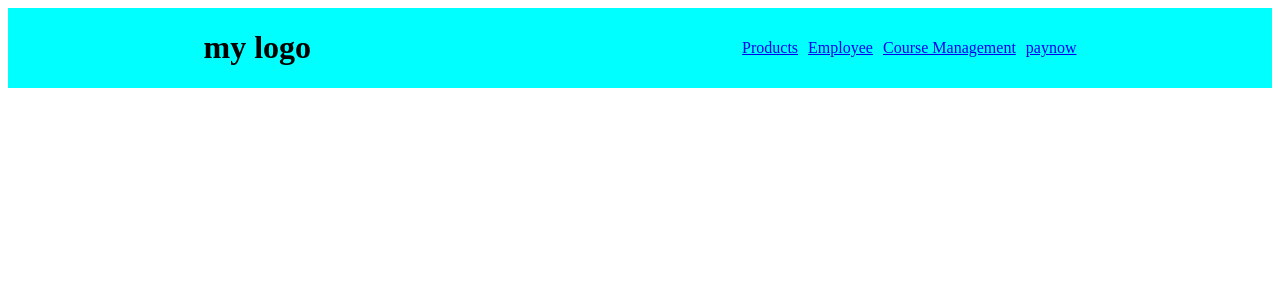
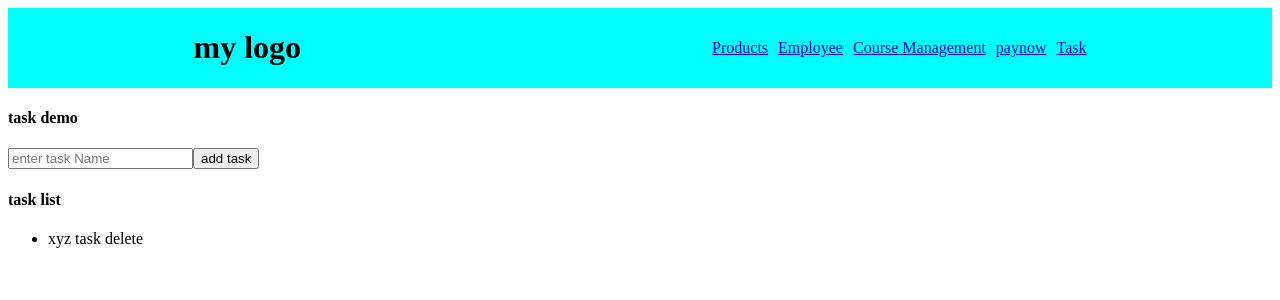
Before and after one commit to smishra1000/etg-training, a React (Create React App) app in the folder react-sample/: page /tasks in a window 1280 px wide. Shown: the top 300 px of the page. Built offline with nearby package versions, Linux system fonts and the light colour scheme.

Commit message:
redu implementation done

```diff
--- a/react-sample/package.json
+++ b/react-sample/package.json
@@ -8,8 +8,10 @@
     "@testing-library/user-event": "^13.5.0",
     "react": "^18.3.1",
     "react-dom": "^18.3.1",
+    "react-redux": "^9.1.2",
     "react-router-dom": "^6.25.1",
     "react-scripts": "5.0.1",
+    "redux": "^5.0.1",
     "web-vitals": "^2.1.4"
   },
   "scripts": {
--- a/react-sample/src/App.js
+++ b/react-sample/src/App.js
@@ -21,13 +21,15 @@ import Employee from './Pages/Employee';
 import ProductsList from './Pages/Products';
 import Header from './Pages/Header';
 import AddCourse from './Pages/course/AddCourse';
+import EmployeeList from './Pages/EmployeeList';
+import Task from './Pages/Task';
 
 export const AgeContext = createContext()
 
 
 
 function App() {
-  const [age,setAge] = useState(60)
+  // const [age,setAge] = useState(60)
   return (
     <div className="App">
 
@@ -56,8 +58,11 @@ function App() {
        <Header/>
 
     <Routes>
-      <Route path="employee" element={<Employee/>}></Route>
+      <Route path="employee" element={<Employee/>}>
+        <Route path="/employee/list" element={<EmployeeList/>}></Route>
+      </Route>
       <Route path="addcourse" element={<AddCourse/>}></Route>
+      <Route path="tasks" element={<Task/>}></Route>
       <Route path="products/:id" element={<ProductsList/>}></Route>
     </Routes>
     </BrowserRouter>
--- a/react-sample/src/Pages/Employee.jsx
+++ b/react-sample/src/Pages/Employee.jsx
@@ -1,7 +1,12 @@
+import { Outlet,Link } from "react-router-dom"
+import EmployeeList from "./EmployeeList"
+
 function Employee(){
     return(
         <div>
             <h3>employee componenet</h3>
+            <Link to="/employee/list" element={<EmployeeList/>}>List</Link>
+            <Outlet/>
         </div>
     )
 }
--- /dev/null
+++ b/react-sample/src/Pages/EmployeeList.jsx
@@ -0,0 +1,9 @@
+function EmployeeList(){
+    return(
+        <div>
+            <h1>employee List</h1>
+        </div>
+    )
+}
+
+export default EmployeeList
--- a/react-sample/src/Pages/Header.jsx
+++ b/react-sample/src/Pages/Header.jsx
@@ -8,6 +8,7 @@ function Header() {
                 <Link to="employee"><li>Employee</li></Link>
                 <Link to="addcourse"><li>Course Management</li></Link>
                 <Link to="paynow"><li>paynow</li></Link>
+                <Link to="tasks"><li>Task</li></Link>
             </ul>
         </div>
     )
--- /dev/null
+++ b/react-sample/src/Pages/Task.jsx
@@ -0,0 +1,25 @@
+import { useState } from "react"
+import {useDispatch, useSelector} from "react-redux"
+import {addTask} from "../actions"
+function Task(){
+    const [taskName,setTaskName] = useState("")
+    const taskData = useSelector((state)=>state.tasks)
+    const dispatch = useDispatch();
+    return(
+        <div>
+            <h4>task demo</h4>
+            <input type="text" value={taskName} placeholder="enter task Name" onChange={(e)=>setTaskName(e.target.value)}/>
+            <button onClick={()=>dispatch({type:"add_task",payload:{taskName}})}>add task</button>
+                <h4>task list</h4>
+            <ul>
+                {taskData?.tasks.map((item)=>{
+                    return(
+                        <li>{item.taskName} <span onClick={()=>dispatch({type:"delete_task",payload:{taskName:item.taskName}})}>delete</span></li>
+                    )
+                })}
+            </ul>
+        </div>
+    )
+}
+
+export default Task;
--- a/react-sample/src/Pages/course/AddCourse.jsx
+++ b/react-sample/src/Pages/course/AddCourse.jsx
@@ -1,9 +1,11 @@
-import { useState } from "react"
+import { useEffect, useState } from "react"
 import CourseList from "./CourseList"
 
 function AddCourse() {
     const [course, setCourse] = useState({ cname: '', cdesc: "", trainer: "" })
     const [courseList,setCourseList] = useState([])
+const myTrainers = "sameer selected"
+    const [selectedTrainer,seTSelectedTrainers] = useState()
 
     // const onCourseNameChange = (e)=>{
     //         setCourse({...course,cname:e.target.value})
@@ -20,6 +22,11 @@ function AddCourse() {
         console.log(e.target.name,e.target.value)
         setCourse({...course,[e.target.name]:e.target.value})
      }
+     useEffect(()=>{
+        if(course.cname==="react"){
+            setCourse({...course,trainer:myTrainers})
+        }
+     },[course.cname])
      const createCourse = (e)=>{
         e.preventDefault();
         console.log(course)
@@ -40,6 +47,7 @@ function AddCourse() {
                 <label>Trainer</label>
                 <input type="text" value={course.trainer} onChange={(e) => onChangeFiled(e)} name="trainer"/>
                 <button type="submit">create Course</button>
+
             </form>
             <CourseList courseList={courseList}/>
         </div>
--- /dev/null
+++ b/react-sample/src/actions/index.js
@@ -0,0 +1,6 @@
+// export const addTask = ()=>{
+//     return dispatch({
+//         type:"add_task",
+//         payload:{taskName:"abc task"}
+//     })
+// }
--- a/react-sample/src/index.js
+++ b/react-sample/src/index.js
@@ -3,11 +3,20 @@ import ReactDOM from 'react-dom/client';
 import './index.css';
 import App from './App';
 
+import { Provider } from "react-redux";
+
+import rootReducer from './reducers/index';
+import { createStore } from 'redux';
+
+const store = createStore(rootReducer)
 
 const root = ReactDOM.createRoot(document.getElementById('root'));
 root.render(
+   <Provider store={store}>
+      <App />
+   </Provider>
    //<React.StrictMode>
-    <App />
+
    //</React.StrictMode>
 );
 // setInterval(()=>{
--- /dev/null
+++ b/react-sample/src/reducers/index.js
@@ -0,0 +1,9 @@
+import taskReducer from "./taskReducer";
+
+
+import {combineReducers} from "redux";
+
+const rootReducer = combineReducers({tasks:taskReducer})
+
+
+export default rootReducer
--- /dev/null
+++ b/react-sample/src/reducers/taskReducer.js
@@ -0,0 +1,25 @@
+// actual data
+const initialState = {
+    tasks:[{taskName:"xyz task"}]
+}
+const taskReducer = (state=initialState,action)=>{
+
+    console.log(action)
+    // logic for all action
+    switch(action.type){
+        case "add_task":
+            return {
+                ...state,
+                tasks:[...state.tasks,action.payload]
+            }
+        case "delete_task":
+            return {
+                ...state,
+                tasks:state.tasks.filter((item)=>item.taskName!=action.payload.taskName)
+            }
+        default:
+            return state
+    }
+}
+
+export default taskReducer
```
Also changed, not shown: react-sample/src/store.js (added, +7 -0 lines), 1 other file (tests, documents, lock files or other folders).
